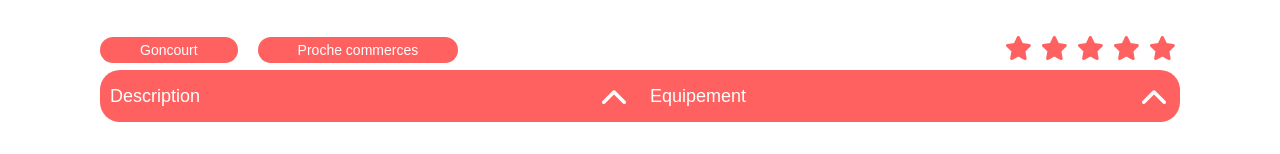
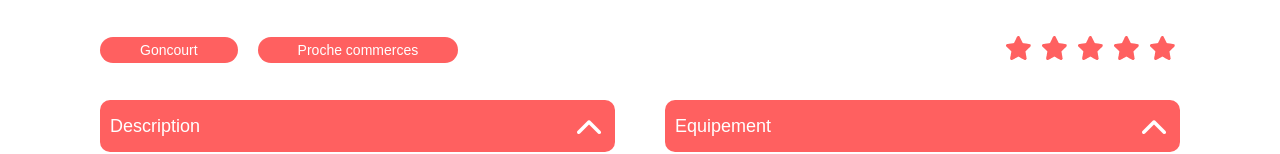
Before and after one commit to Echodoll/kasa, a React (Create React App) app: page /D_Fiche-Logement/0979876d in a window 1280 px wide. Shown: the part 678-832 px from the top of the page. Built offline with nearby package versions, Linux system fonts and the light colour scheme; a web font is replaced by a local one.

Commit message:
essai d'animation

```diff
--- a/src/assets/ficheLogement.css
+++ b/src/assets/ficheLogement.css
@@ -94,12 +94,13 @@
 }
 
 .drop {
+  padding: 30px 0px;
   display: flex;
   flex-direction: row;
   justify-content: normal;
   justify-content: space-between;
-  background-color: #FF6060;
-  border-radius: 20px;
+  border-radius: 10px;
+  gap: 50px;
 }
 
 .dropdown {
@@ -110,14 +111,40 @@
   justify-content: space-between;
   align-items: center;
   padding: 10px;
-  border-radius: 20px;
+  border-radius: 10px;
   color: white;
   font-size: 18px;
+  background-color: #FF6060;
 }
 .dropdown__config--content {
+  height: 0;
+  overflow: hidden;
+  opacity: 0;
   background-color: #F6F6F6;
   color: #FF6060;
   font-size: 18px;
+  padding: 20px;
+  font-weight: 300;
+  line-height: 25px;
+  transition: height 0.3s ease-in-out, opacity 0.3s ease-in-out;
+}
+.dropdown__config--content li {
+  list-style-type: none;
+}
+
+.rotated {
+  transition: all 200ms ease-in-out;
+  transform: rotate(180deg);
+}
+
+.arrow {
+  transition: all 200ms ease-in-out;
+  transform: rotate(0deg);
+}
+
+.open {
+  height: auto;
+  opacity: 1;
 }
 
 /*# sourceMappingURL=ficheLogement.css.map */
--- a/src/assets/ficheLogement.scss
+++ b/src/assets/ficheLogement.scss
@@ -89,26 +89,51 @@ align-items: center;
 }
 
 .drop {
+    padding: 30px 0px;
     @include flex (row, normal);
     justify-content:space-between;
-    background-color: $primary-color;
-    @include border-radius(20px);
-
+    @include border-radius(10px);
+    gap:50px;
 }
 .dropdown {
     width: 100%;
+
     &__config{
         display: flex;
         justify-content: space-between;
         align-items: center;
         padding: 10px;
-        @include border-radius(20px);
+        @include border-radius(10px);
         color: white;
         font-size:18px;
+        background-color: $primary-color;
+
         &--content {
+            height: 0;
+            overflow: hidden;
+            opacity: 0;
             background-color: $color-card;
             color: $primary-color;
             font-size:18px;
+            padding: 20px;
+            font-weight: 300;
+            line-height:25px;
+            transition: height 0.3s ease-in-out, opacity 0.3s ease-in-out;
         }
+        &--content li{
+        list-style-type: none;
     }
 }
+}
+.rotated {
+    transition: all 200ms ease-in-out;
+    transform: rotate(180deg);
+}
+.arrow {
+    transition: all 200ms ease-in-out;
+    transform: rotate(0deg);
+}
+.open {
+    height: auto;
+    opacity: 1;
+}
--- a/src/composents/Dropdown.js
+++ b/src/composents/Dropdown.js
@@ -1,23 +1,26 @@
 import { useState } from "react";
-import ArrowOpen from '../picture/arrow_back_ios-24px 2.png'
-import ArrowClose from '../picture/arrow_back_ios-24px 2 copie.png'
+import Arrow from '../picture/arrow_back_ios-24px 2.png'
 
-function Dropdown({ content, text }) {
+function Dropdown({ children, text }) {
     const [isOpen, setIsOpen] = useState(false)
-    return isOpen ? (
+    const [isRotated, setIsRotated] = useState(false)
+    const handleClick = () => {
+        setIsRotated(!isRotated);
+        setIsOpen(!isOpen);
+    }
+    return (
         <div className="dropdown">
             <div className="dropdown__config">
                 <p className="dropdown__config--text"> {text}</p>
-                <img onClick={() => setIsOpen(false)} src={ArrowClose} alt="Fléche pour afficher la description"></img>
+                <img onClick={handleClick} src={Arrow} alt="Fléche pour afficher la description"
+                    className={isRotated ? "rotated" : "arrow"} />
+
             </div >
-            <div className="dropdown__config--content"> {content} </div>
-        </div>
-    ) : (
-        <div className="dropdown">
-            <div className="dropdown__config">
-                <p className="dropdown__config--text"> {text}</p>
-                <img onClick={() => setIsOpen(true)} src={ArrowOpen} alt="Fléche pour afficher la description"></img>
-            </div>
+            {isOpen &&
+                <div className="dropdown__config--content open">
+                    {children}
+                </div>
+            }
         </div>
     )
 }
--- a/src/pages/DFicheLogement.js
+++ b/src/pages/DFicheLogement.js
@@ -17,8 +17,14 @@ const FicheLogement = () => {
                 <Carrousel />
                 <TitleLocation />
                 <section className="drop">
-                    <Dropdown text="Description" content={logement.description} />
-                    <Dropdown text="Equipement" content={<ul>{logement.equipments.map((equipements) => <li>{equipements}</li>)} </ul>} />
+                    <Dropdown text="Description">
+                        <p>{logement.description}</p>
+                    </Dropdown>
+                    <Dropdown text="Equipement">
+                        {<ul>{logement.equipments.map((equipement) =>
+                            <li key={equipement}>{equipement}</li>)}
+                        </ul>}
+                    </Dropdown>
                 </section>
             </main>
             <Footer />
```
Also changed, not shown: 1 other file (tests, documents, lock files or other folders).
